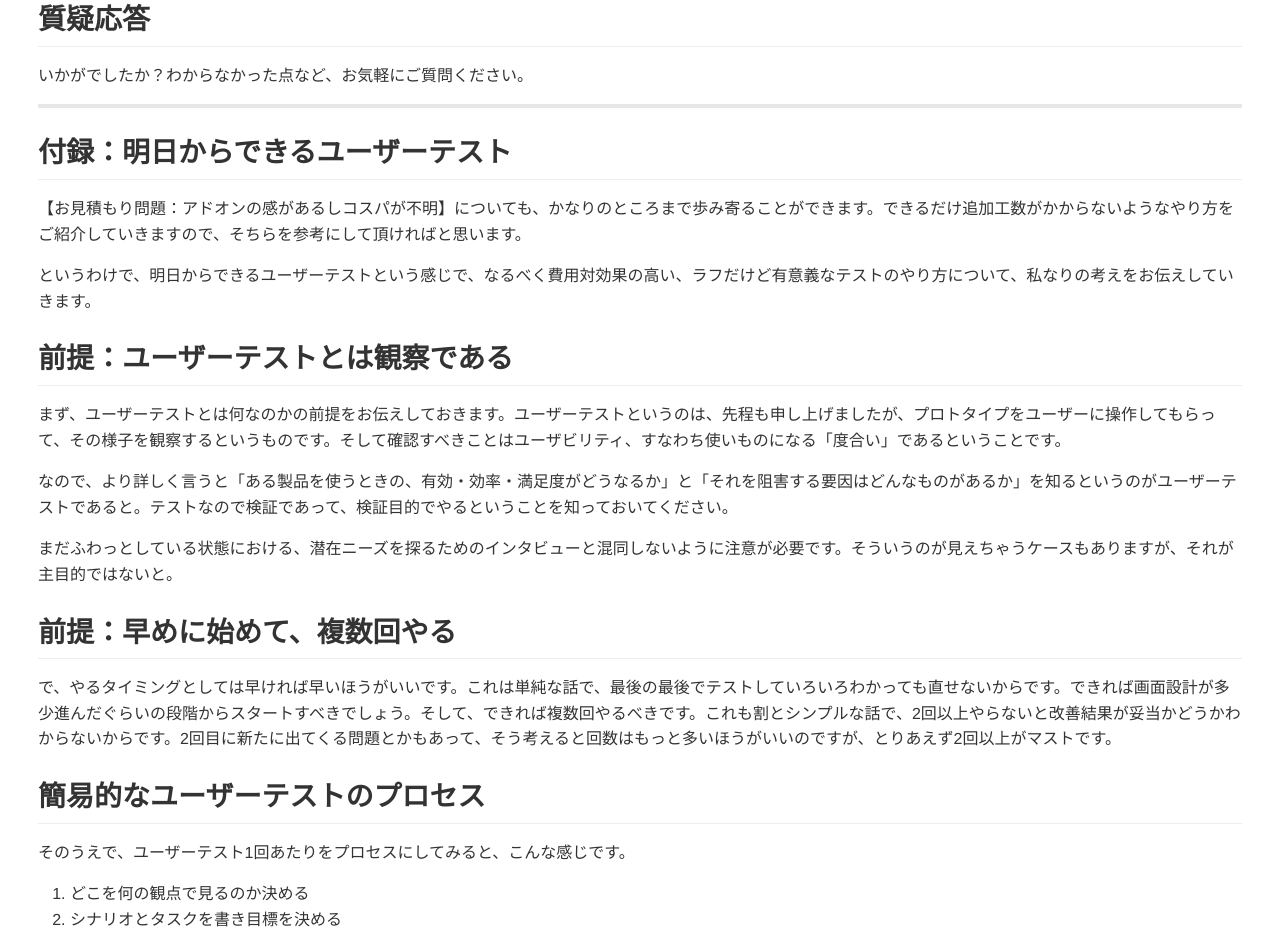
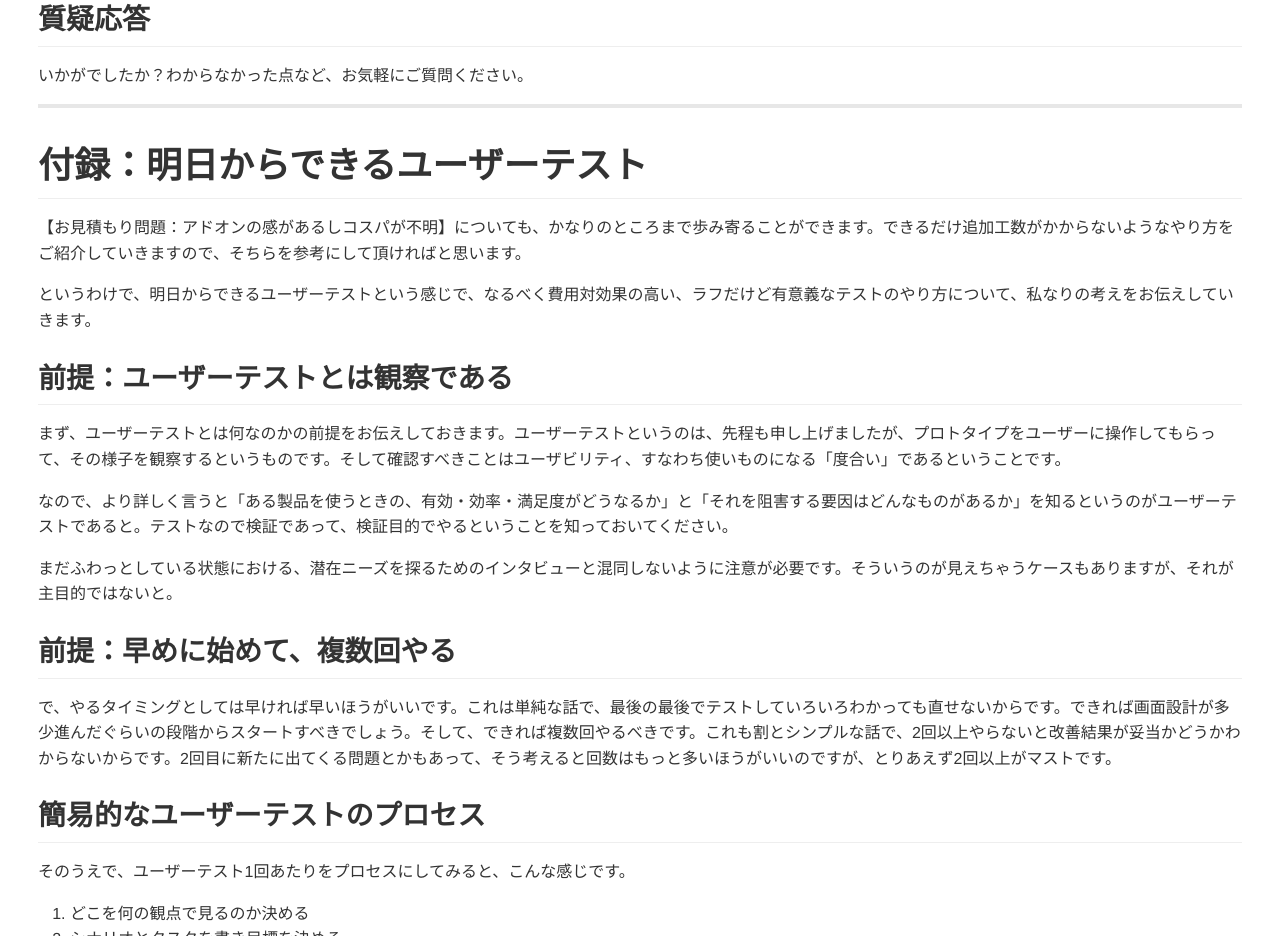
Before and after one commit to magi-1125/magi1125.github.io, a plain HTML site: page hibis/hibis_uiux_script.md.html in a window 1280 px wide. Shown: the part 5495-6431 px from the top of the page. Drawn offline with Linux system fonts and the light colour scheme.

Commit message:
見出しレベル調整

```diff
--- a/hibis/hibis_uiux_script.md.html
+++ b/hibis/hibis_uiux_script.md.html
@@ -635,7 +635,7 @@ pre.editor-colors .fold-marker:after {
 <h2 id="-">質疑応答</h2>
 <p>いかがでしたか？わからなかった点など、お気軽にご質問ください。</p>
 <hr>
-<h2 id="-">付録：明日からできるユーザーテスト</h2>
+<h1 id="-">付録：明日からできるユーザーテスト</h1>
 <p>【お見積もり問題：アドオンの感があるしコスパが不明】についても、かなりのところまで歩み寄ることができます。できるだけ追加工数がかからないようなやり方をご紹介していきますので、そちらを参考にして頂ければと思います。</p>
 <p>というわけで、明日からできるユーザーテストという感じで、なるべく費用対効果の高い、ラフだけど有意義なテストのやり方について、私なりの考えをお伝えしていきます。</p>
 <h2 id="-">前提：ユーザーテストとは観察である</h2>
```
